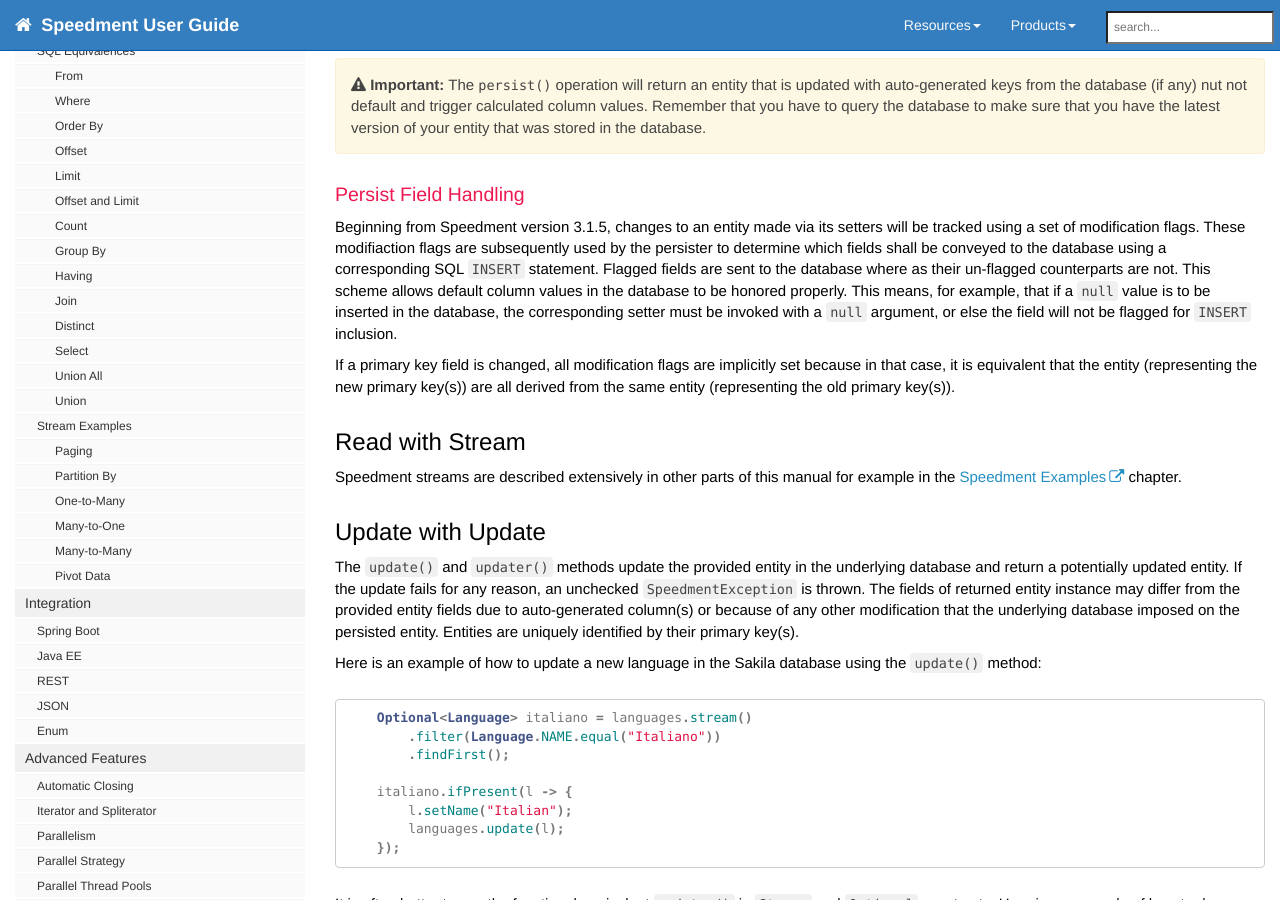
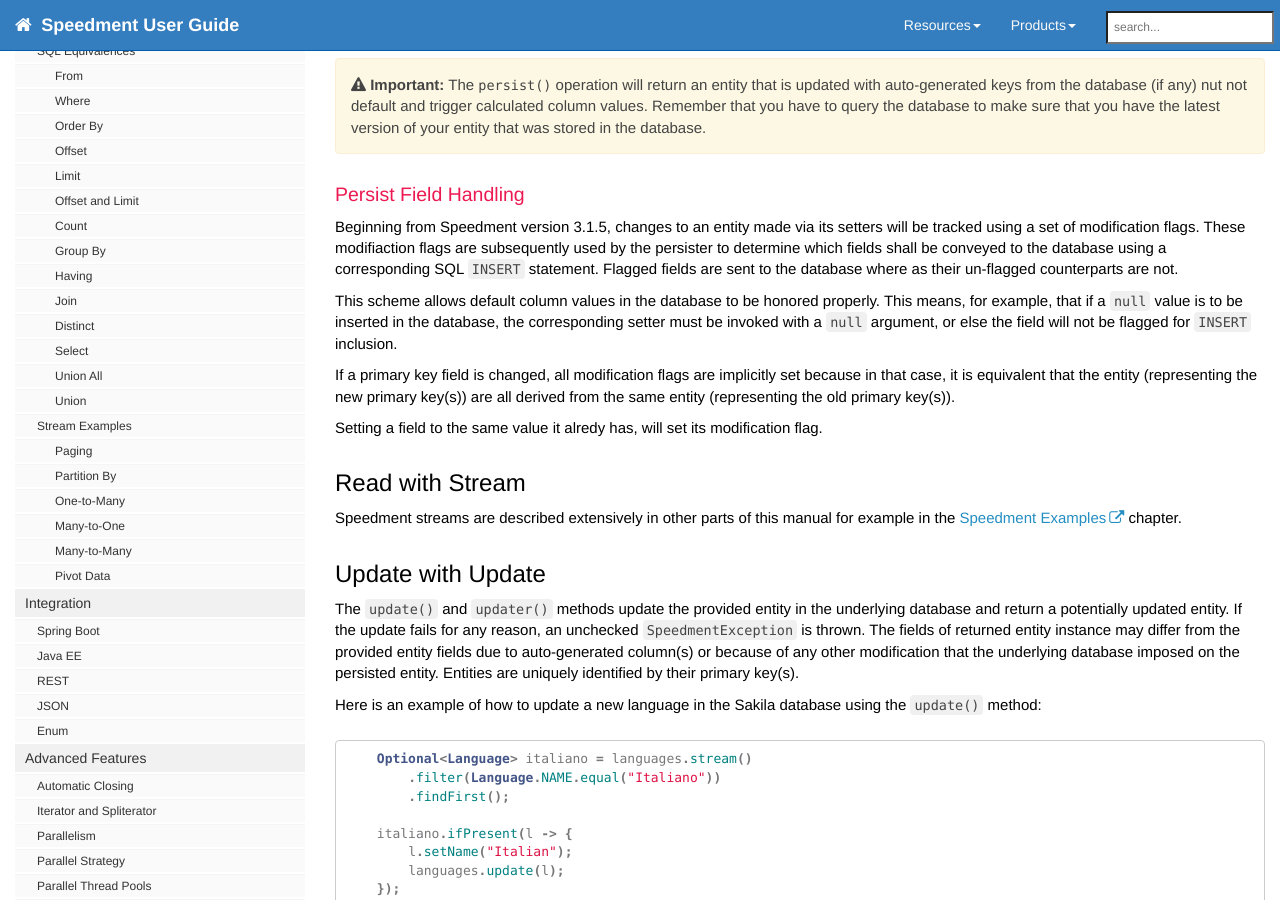
Before and after one commit to speedment/speedment-doc, a Jekyll site: the page built from pages/crud.md, in a window 1280 px wide and 900 px high, scrolled down 1440 px. Built offline with Jekyll 4.4.1, drawn with Linux system fonts in a browser that asks for light colours; nearby versions of some CDN libraries; comment, search, counter and statistics services are not loaded; some of the changed text lies outside the part shown.

Commit message:
CRUD: Elaborate on modification flags

```diff
--- a/pages/crud.md
+++ b/pages/crud.md
@@ -70,9 +70,12 @@
 ### Persist Field Handling
 Beginning from Speedment version 3.1.5, changes to an entity made via its setters will be tracked using a set of modification flags. These modifiaction flags are subsequently used
 by the persister to determine which fields shall be conveyed to the database using a corresponding SQL `INSERT` statement. Flagged fields are sent to the database where as their un-flagged counterparts are not.
+
 This scheme allows default column values in the database to be honored properly. This means, for example, that if a `null` value is to be inserted in the database, the corresponding setter must be invoked with a `null` argument, or else the field will not be flagged for `INSERT` inclusion.
 
 If a primary key field is changed, all modification flags are implicitly set because in that case, it is equivalent that the entity (representing the new primary key(s)) are all derived from the same entity (representing the old primary key(s)).
+
+Setting a field to the same value it alredy has, will set its modification flag.
 
 ## Read with Stream
 
@@ -130,8 +133,11 @@
 Beginning from Speedment version 3.1.5, changes to an entity made via its setters will be tracked using a set of modification flags. These modifiaction flags are subsequently used
 by the updater to determine which fields shall be conveyed to the database using a corresponding SQL `UPDATE` statement. Flagged fields are sent to the database where as their un-flagged counterparts are not.
 
+This scheme makes sure that only touched fields are updated in the database improving performance and reducing the risk of inconsistencies due to overwritten column values. This means, for example, that if a `null` value is to be used in an update ofthe database, the corresponding setter must be invoked with a `null` argument, or else the field will not be flagged for `INSERT` inclusion.
+
 If a primary key field is changed, all modification flags are implicitly set because in that case, it is equivalent that the entity (representing the new primary key(s)) are all derived from the same entity (representing the old primary key(s)).
 
+Setting a field to the same value it alredy has, will set its modification flag.
 
 
 ## Delete with Remove
```
